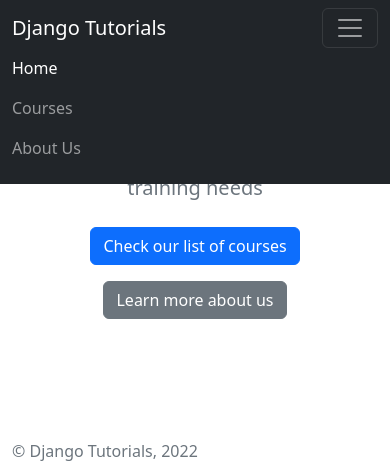
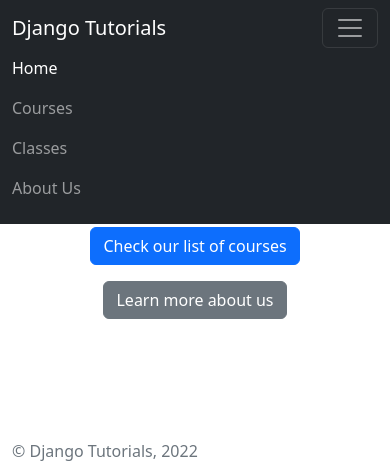
Before and after one commit to UpSkillMePro/learnwebdev, a Django app: page / in a window 390 px wide, after a click that opens the changed part. Shown: the top 461 px of the page. Run offline with Django 4.2, Linux system fonts and the light colour scheme; some libraries are stand-ins or nearby versions.

Commit message:
Added Lab 6 Task 2 solution

```diff
--- a/main/templates/includes/_menu.html
+++ b/main/templates/includes/_menu.html
@@ -14,6 +14,9 @@
           <a class="nav-link" href="{% url 'main:courses' %}">Courses</a>
         </li>
         <li class="nav-item">
+          <a class="nav-link" href="{% url 'main:classes' %}">Classes</a>
+        </li>
+        <li class="nav-item">
           <a class="nav-link" href="{% url 'main:about_us' %}">About Us</a>
         </li>
       </ul>
--- a/main/urls.py
+++ b/main/urls.py
@@ -1,7 +1,7 @@
 from django.contrib.auth.views import LoginView, LogoutView
 from django.urls import path
 
-from .views import home, about_us, courses
+from .views import home, about_us, courses, classes
 
 app_name = 'main'
 
@@ -9,5 +9,5 @@
     path('', home, name='home'),
     path('about-us', about_us, name='about_us'),
     path('courses/', courses, name='courses'),
-
+    path('classes/', classes, name='classes'),
 ]
--- a/main/views.py
+++ b/main/views.py
@@ -1,7 +1,7 @@
 from django.db.models import Count
 from django.shortcuts import render
 
-from courses.models import Course
+from courses.models import Course, CourseClass
 
 
 # Create your views here.
@@ -27,10 +27,23 @@
     :return:
     """
     context = {
-        'courses': Course.objects.all()
+        'courses': Course.objects.prefetch_related('classes', 'subscriptions').all()
     }
 
     return render(request, 'pages/courses.html', context)
+
+
+def classes(request):
+    """Display a list of classes
+
+    :param request:
+    :return:
+    """
+    context = {
+        'classes': CourseClass.objects.select_related('course').all()
+    }
+
+    return render(request, 'pages/classes.html', context)
 
 
 def show_course(request, slug):
```
Also changed, not shown: main/templates/pages/classes.html (added, +40 -0 lines).
